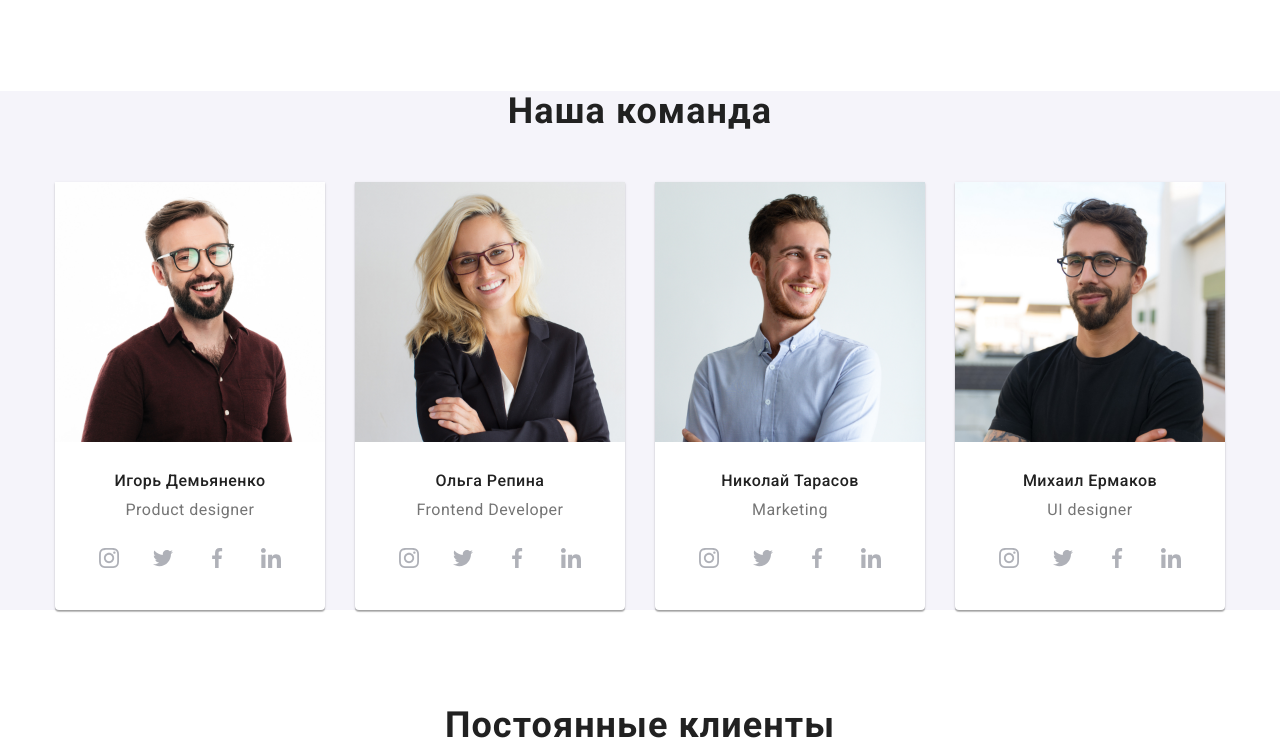
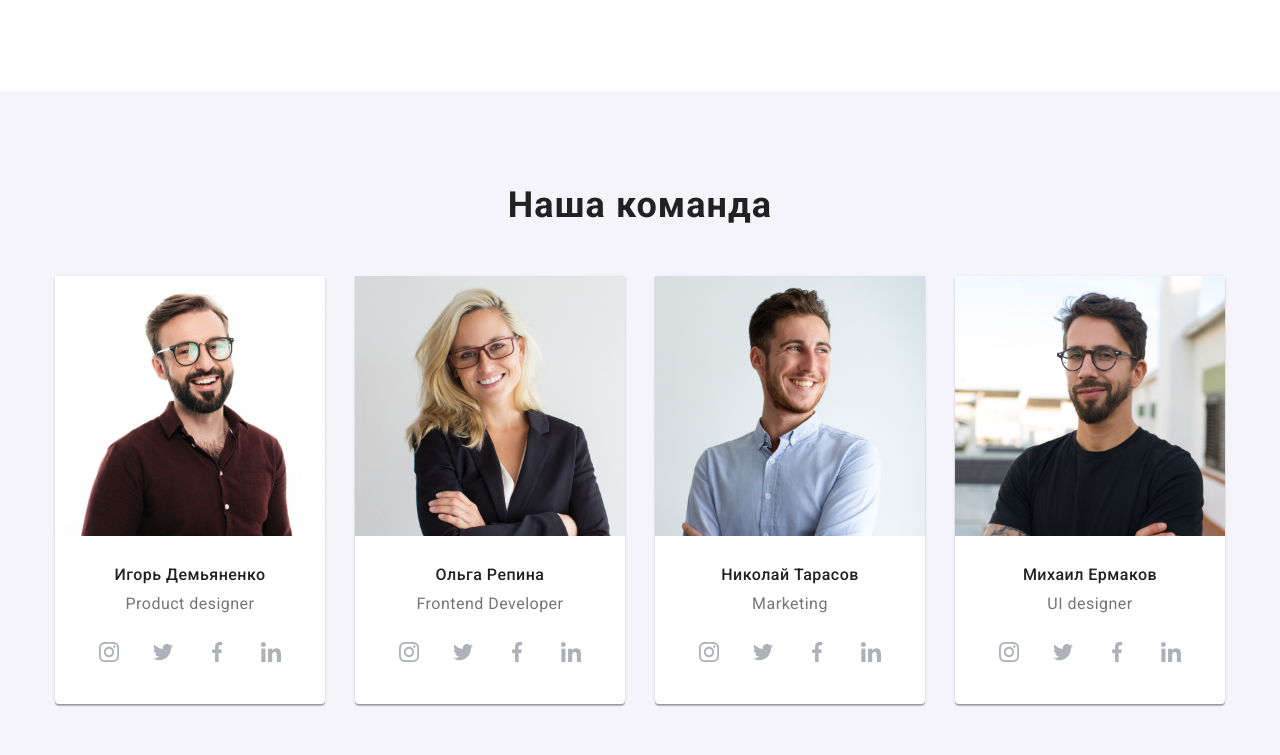
Before and after one commit to AntoninaHN/goit-markup-hw-05, a plain HTML site: page index.html in a window 1280 px wide. Shown: the part 1505-2260 px from the top of the page. Drawn offline with nearby package versions, Linux system fonts and the light colour scheme; files whose address does not match are found by name.

```diff
--- a/css/styles.css
+++ b/css/styles.css
@@ -376,7 +376,6 @@ a {
   margin-bottom: 50px;
 }
 .our-team {
-  /* Section bg our team */
   background: #f5f4fa;
 }
 .team-names {
@@ -403,6 +402,8 @@ a {
 .team-section {
   /* Section bg */
   background: #f5f4fa;
+  padding-top: 94px;
+  padding-bottom: 94px;
 }
 .item-name {
   font-family: Roboto;
```
